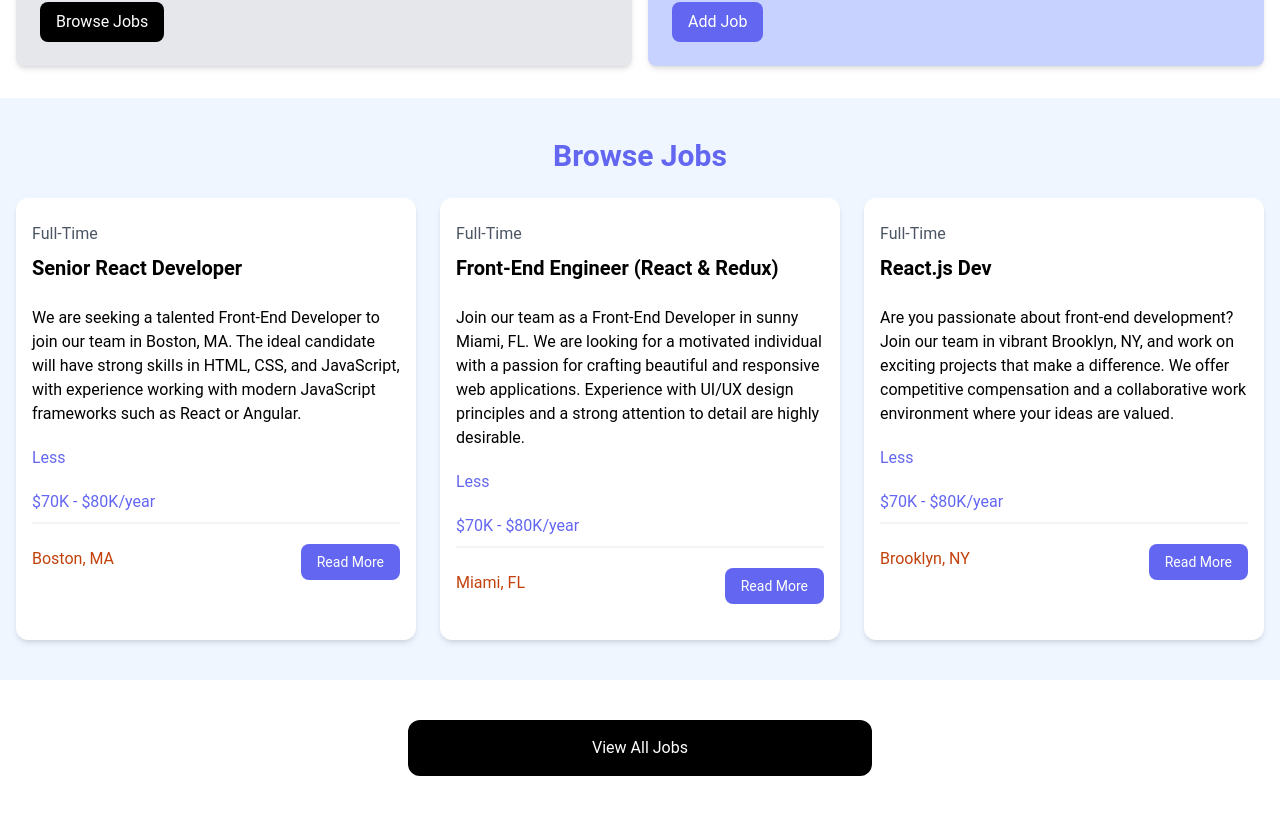
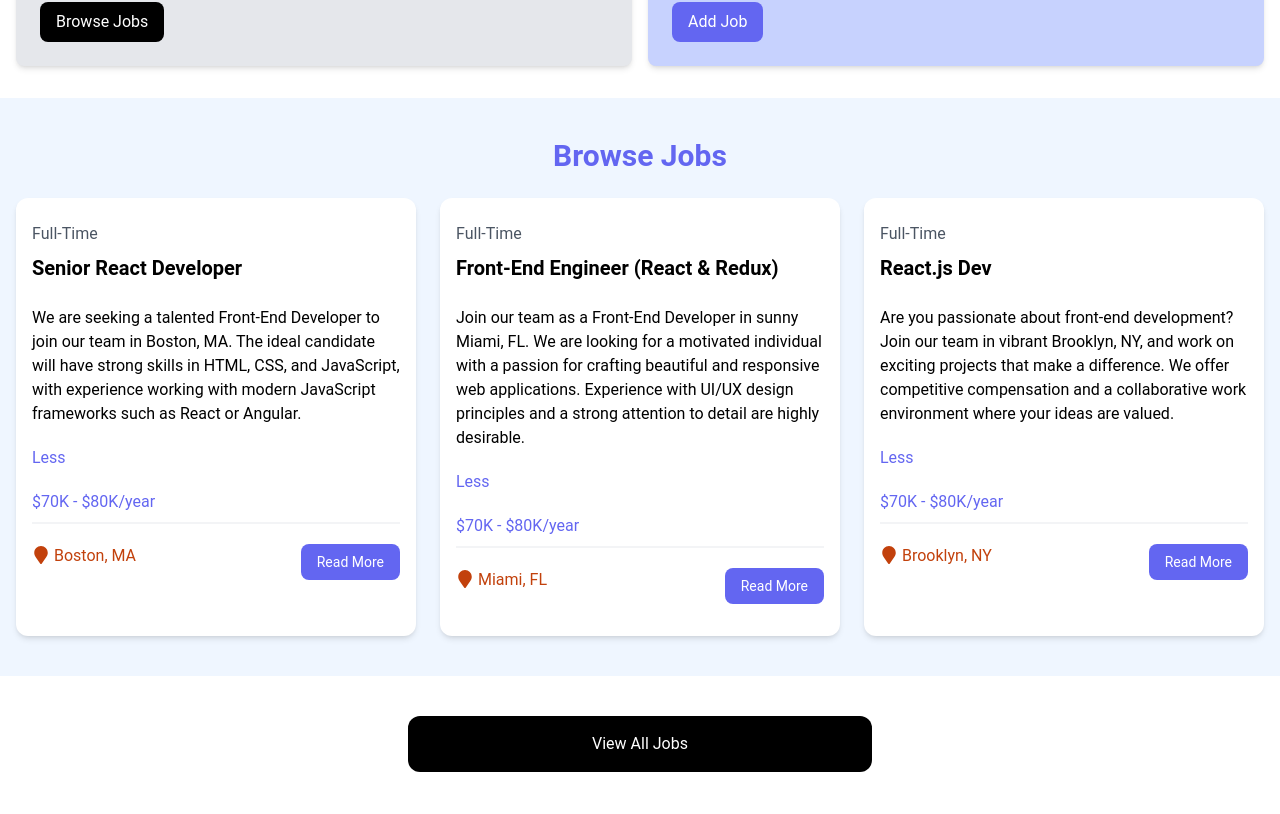
Before and after one commit to MbusyaNgesa/ReactCrash, a React (Vite) app: page / in a window 1280 px wide. Shown: the part 511-1325 px from the top of the page. Built offline with nearby package versions, Linux system fonts and the light colour scheme.

Commit message:
Handling Events

```diff
--- a/package.json
+++ b/package.json
@@ -11,7 +11,9 @@
   },
   "dependencies": {
     "react": "^18.3.1",
-    "react-dom": "^18.3.1"
+    "react-dom": "^18.3.1",
+    "react-icons": "^5.3.0",
+    "react-router": "^6.27.0"
   },
   "devDependencies": {
     "@eslint/js": "^9.11.1",
--- a/src/components/JobListing.jsx
+++ b/src/components/JobListing.jsx
@@ -1,4 +1,5 @@
 import { useState } from "react";
+import { FaMapMarker } from "react-icons/fa";
 
 const JobListing = ({ job }) => {
   const [showFullDescription, setshowFullDescription] = useState(true);
@@ -18,7 +19,10 @@ const JobListing = ({ job }) => {
         </div>
 
         <div className="mb-5">{description}</div>
-        <button className="text-indigo-500 mb-5 hover:text-indigo-600">
+        <button
+          onClick={() => setshowFullDescription((prevState) => !prevState)}
+          className="text-indigo-500 mb-5 hover:text-indigo-600"
+        >
           {showFullDescription ? "Less" : "More"}
         </button>
         <h3 className="text-indigo-500 mb-2">{job.salary}/year</h3>
@@ -27,7 +31,7 @@ const JobListing = ({ job }) => {
 
         <div className="flex flex-col lg:flex-row justify-between mb-4">
           <div className="text-orange-700 mb-3">
-            <i className="fa-solid fa-location-dot text-lg"></i>
+            <FaMapMarker className="inline text-lg mb-1 mr-1" />
             {job.location}
           </div>
           <a
```
Also changed, not shown: 1 other file (tests, documents, lock files or other folders).
